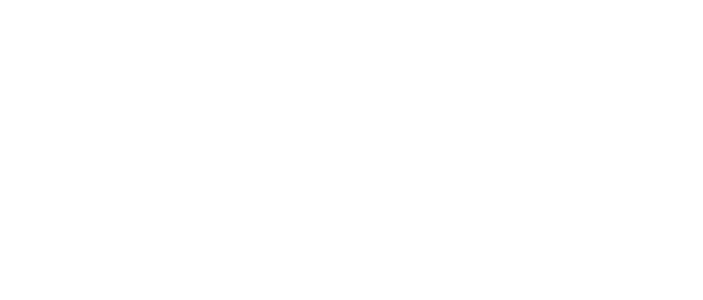
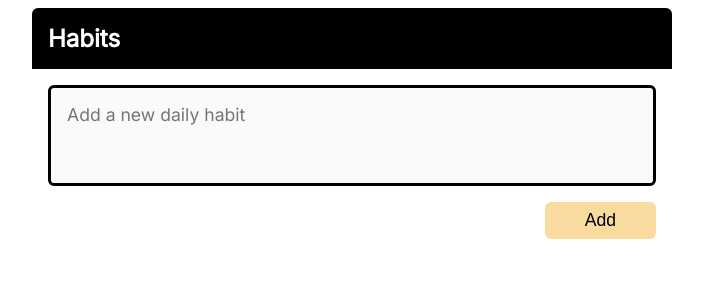
Before and after one commit to ashereth/Habit-Tracker, a Flask app: page /add in a window 1280 px wide. Before the commit the part shown is empty. Shown: the top 300 px of the page, without its empty margins (288-991 px from the left). Run offline with Flask 3, Linux system fonts and the light colour scheme.

Commit message:
styled the header and form

```diff
--- a/app.py
+++ b/app.py
@@ -1,15 +1,21 @@
-from flask import Flask, render_template
-
-from flask import Flask, render_template
+from flask import Flask, render_template, request
 
 app = Flask(__name__)
+
+habits = ["test habit", 'test habit 2']# this will change to a database after testing
 
 
 @app.route("/")
 def index():
-    return render_template("index.html", title="Habit Tracker - Home")
+    return render_template("index.html", habits=habits, title="Habit Tracker - Home")
 
 
 @app.route("/add", methods=["GET", "POST"])
 def add_habit():
+    if request.method == "POST":
+        # if a post method is recieved get the habit and add it to habits
+        habits.append(request.form.get("habit"))
     return render_template("add_habit.html", title="Habit Tracker - Add Habit")
+
+if __name__ == "__main__":
+    app.run(debug=True)
--- /dev/null
+++ b/requirements.txt
@@ -0,0 +1,2 @@
+flask
+python-dotenv
--- a/static/css/main.css
+++ b/static/css/main.css
@@ -8,3 +8,63 @@ body {
   box-sizing: border-box;
   font-family: "Inter", sans-serif;
 }
+
+.header {
+  display: flex;
+  background: #000;
+  color: #fff;
+  justify-content: space-between;
+  align-items: center;
+  border-radius: 6px 6px 0px 0px;
+}
+
+.header,
+.main {
+  max-width: 40rem;
+  margin: 0 auto;
+  padding: 1rem;
+}
+
+.header__link {
+  text-decoration: none;
+  color: inherit;
+  transition: color 0.1s ease-in-out;
+}
+
+.header__link:hover {
+  color: #f9dba0;
+}
+
+.header__logo {
+  margin: 0;
+  font-size: 1.5rem;
+}
+
+/* The form class is used for the form where new habits are added. It's not for
+all form elements */
+.form {
+  display: flex;
+  flex-direction: column;
+  font-size: 1.1rem;
+}
+
+.form__input {
+  padding: 1rem;
+  font-family: inherit;
+  font-size: inherit;
+  resize: none;
+  border: 3px solid #000;
+  border-radius: 6px;
+  background: #fafafa;
+  margin-bottom: 1rem;
+}
+
+.form__button {
+  font-size: inherit;
+  background: #f9dba0;
+  cursor: pointer;
+  border-radius: 6px;
+  padding: 0.5rem 2.5rem;
+  align-self: flex-end;
+  border: none;
+}
--- a/templates/add_habit.html
+++ b/templates/add_habit.html
@@ -3,6 +3,8 @@
 {% block main_content %}
 
     <form class="form" method="POST">
+        <textarea class="form__input" id="habit" name="habit" rows="3" placeholder="Add a new daily habit"></textarea>
+        <button class="form__button" type="submit">Add</button>
     </form>
 
 {% endblock %}
--- a/templates/layout.html
+++ b/templates/layout.html
@@ -13,6 +13,10 @@
 
     <body>
         <header class="header">
+            <h1 class="header__logo"><a href="{{ url_for('index') }}" class="header__link">Habits</a></h1>
+            {% if "add" not in request.endpoint %}
+                <a href="{{ url_for('add_habit') }}" class="header__link">+ Add new</a>
+            {% endif %}
         </header>
 
         <main class="main">
```
Also changed, not shown: templates/index.html (+8 -1 lines), 1 other file.
